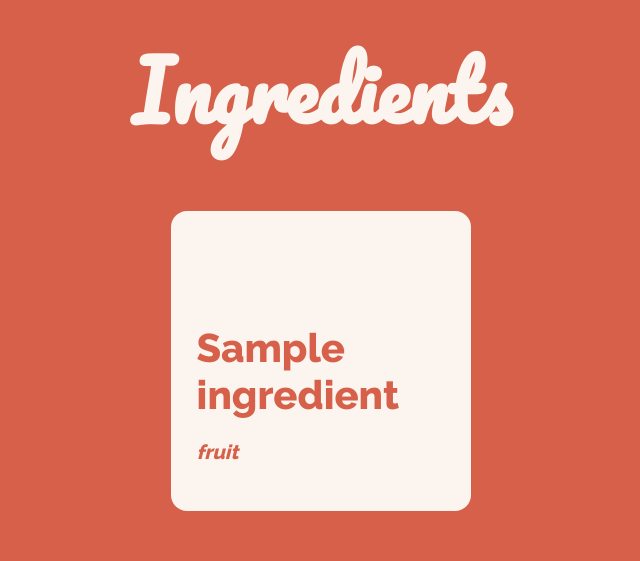
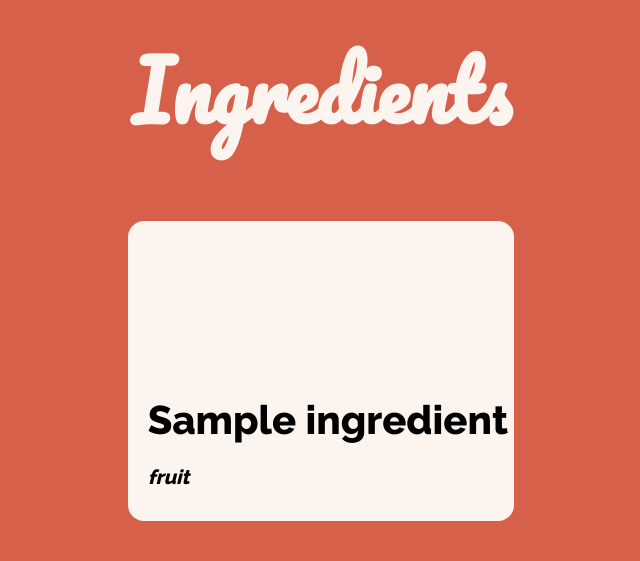
Before and after one commit to brooklinlee/recipe-organizer, a Django app: page /ingredients/ in a window 1280 px wide. Shown: the part 60-621 px from the top of the page, without its empty margins (319-959 px from the left). Run offline with Django 4.2, Linux system fonts and the light colour scheme; a user stored in the database is signed in; tables that the repository leaves empty hold one stand-in row (values such as "Sample post").

Commit message:
update style on ingredients index cards

```diff
--- a/main_app/static/css/recipes/ingredients/ingredient_list.css
+++ b/main_app/static/css/recipes/ingredients/ingredient_list.css
@@ -21,16 +21,19 @@ h3 {
   font-weight: 800;
 }
 
-.ing-card-container{
+.ing-card-container {
   display: flex;
   flex-direction: row-reverse;
   justify-content: space-evenly;
   align-items: center;
-  align-content: space-around;
+  align-content: center;
   flex-wrap: wrap;
+  gap: 20px;
 }
 
 .ingredient-card {
+  flex-basis: calc(33.33% - 40px);
+  margin: 10px;
   display: flex;
   flex-direction: column;
   justify-content: flex-end;
@@ -38,10 +41,19 @@ h3 {
   background-color: var(--background);
   border-radius: 16px;
   height: 300px;
-  width: 300px;
-  margin-bottom: 4%;
-  padding-left: 2%;
-  padding-bottom: 2%;
+  padding-left: 20px;
+  padding-bottom: 10px;
+  transition: background-color 0.3s, color 0.3s;
+}
+
+.ingredient-card:hover {
+  background-color: var(--primary);
+  border-color: var(--background);
+  color: var(--background);
+}
+
+.ingredient-card a {
+  color: inherit;
 }
 
 a > h3 {
--- a/main_app/templates/recipes/detail.html
+++ b/main_app/templates/recipes/detail.html
@@ -71,7 +71,7 @@
       </div>
     </div>
   </div>
-  <div>
+  <div class="ce-form-cont">
     <h1 class="ing-label">Add a Cooking Event</h1>
     <div class="ce-table">
       <form
@@ -83,7 +83,7 @@
         <table>
           {{ cooking_event_form.as_table }}
         </table>
-        <button type="submit">Add Cooking Event</button>
+        <button type="submit">Add</button>
       </form>
     </div>
   </div>
```
Also changed, not shown: main_app/static/css/recipes/recipe-detail.css (+15 -8 lines).
